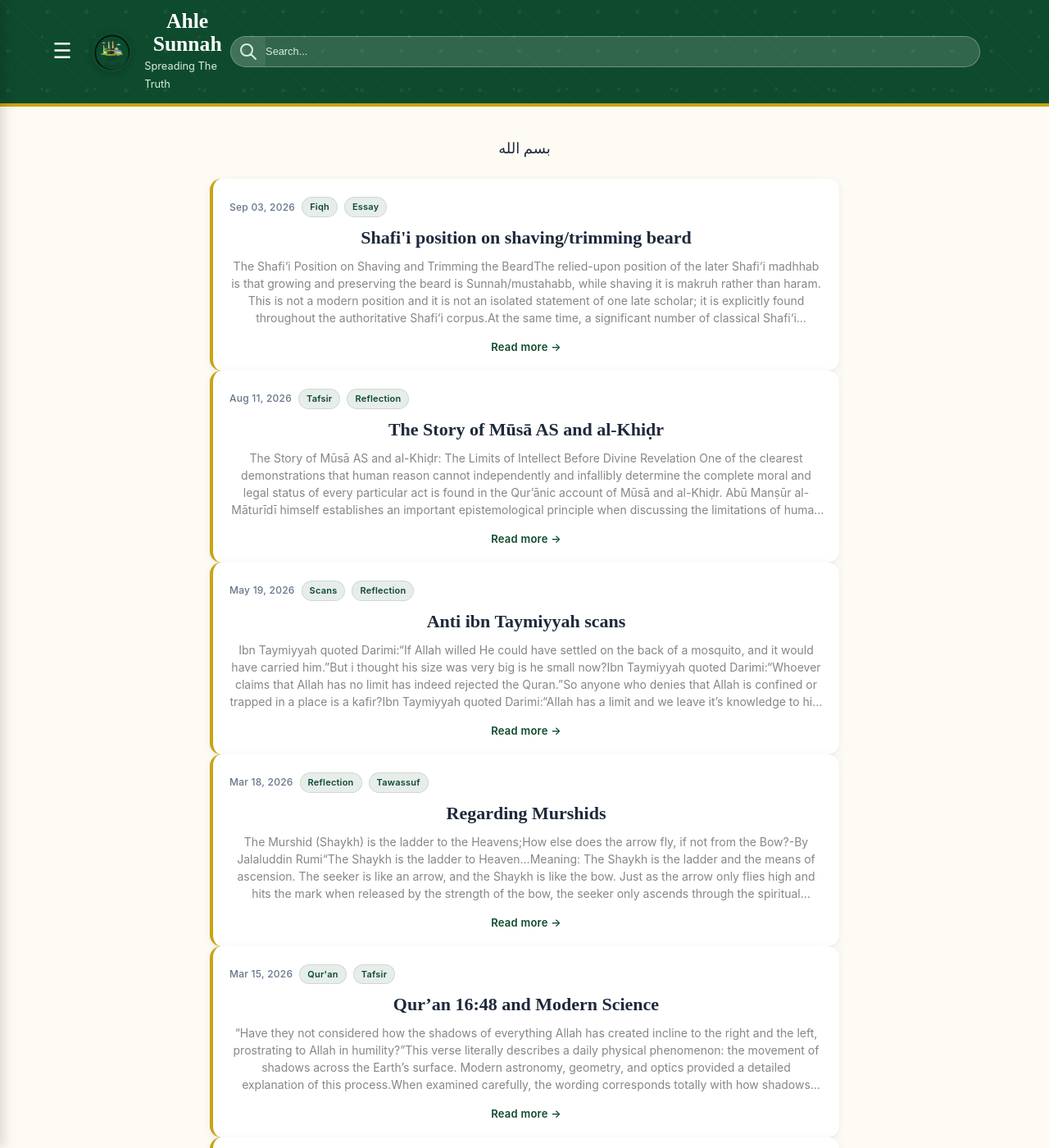
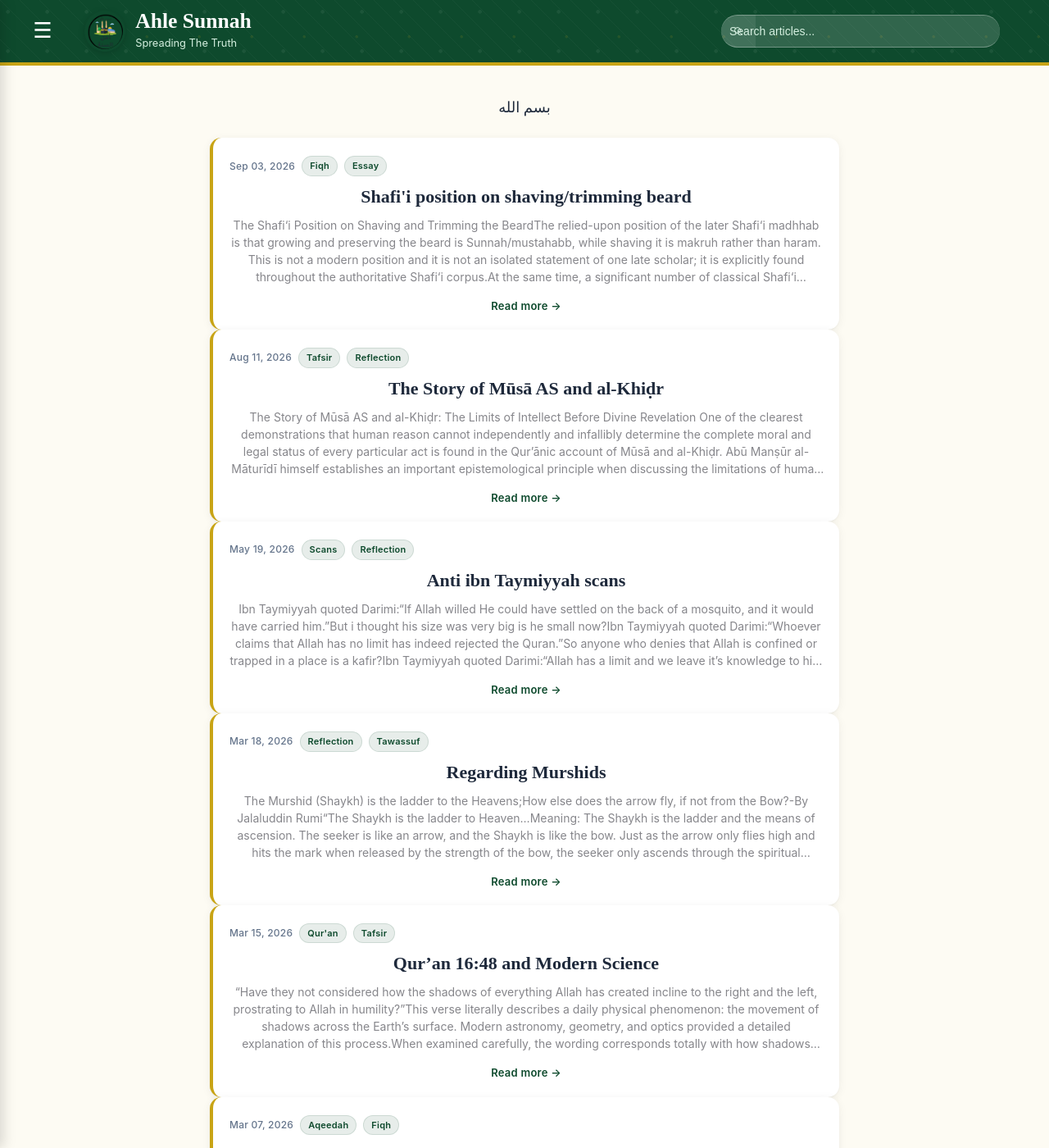
Before and after one commit to Fali17/ahlesunnah, a Jekyll site: the page built from index.html, in a window 1280 px wide and 1400 px high. Shown: the whole window at 82% size. Built offline with Jekyll 4.4.1, drawn with Linux system fonts in a browser that asks for light colours; the list of posts is cut into pages by our own code.

Commit message:
Update default.html

```diff
--- a/_layouts/default.html
+++ b/_layouts/default.html
@@ -33,32 +33,208 @@
       margin-top: 10px;
     }
 
+    /* ========== Search module ========== */
+.search-wrapper {
+  position: relative;
+  z-index: 1010;
+  width: 100%;
+  max-width: 340px;
+  flex-shrink: 0;
+}
+
+.search-form-container {
+  display: flex;
+  align-items: center;
+  width: 100%;
+  height: 40px;
+  background: rgba(255, 255, 255, 0.15);
+  border: 1px solid rgba(255, 255, 255, 0.3);
+  border-radius: 20px;
+  overflow: hidden;
+  margin: 0;
+  padding: 0;
+  transition: background 0.25s ease, border-color 0.25s ease, box-shadow 0.25s ease;
+}
+
+.search-form-container:focus-within {
+  background: #ffffff;
+  border-color: #ffffff;
+  box-shadow: 0 2px 12px rgba(0, 0, 0, 0.15);
+}
+
+/* Icon button (left side of the pill) */
+.search-icon-box {
+  flex-shrink: 0;
+  width: 42px;
+  height: 100%;
+  display: flex;
+  align-items: center;
+  justify-content: center;
+  background: rgba(255, 255, 255, 0.08);
+  border: none;
+  border-right: 1px solid rgba(255, 255, 255, 0.2);
+  cursor: pointer;
+  padding: 0;
+  margin: 0;
+  transition: background 0.2s ease;
+}
+
+.search-icon-box:hover {
+  background: rgba(0, 0, 0, 0.15);
+}
+
+.search-form-container:focus-within .search-icon-box {
+  background: #f1f5f9;
+  border-right-color: #e2e8f0;
+}
+
+.search-form-container:focus-within .search-icon-box:hover {
+  background: #e2e8f0;
+}
+
+.search-icon {
+  width: 18px;
+  height: 18px;
+  color: #d4efdf;
+  pointer-events: none;
+  transition: color 0.2s ease;
+}
+
+.search-form-container:focus-within .search-icon {
+  color: var(--primary);
+}
+
+/* Input */
 .search-input {
-      padding-left: 42px !important;
-      width:400px;
+  flex: 1;
+  min-width: 0;
+  height: 100%;
+  background: transparent !important;
+  border: none !important;
+  outline: none !important;
+  box-shadow: none !important;
+  padding: 0 14px 0 10px !important;
+  font-size: 0.875rem;
+  color: #ffffff;
+  margin: 0;
+}
 
+.search-input::placeholder {
+  color: #d4efdf;
 }
-/* Responsive adjustments for mobile screens */
-@media screen and (max-width: 768px) {
-  .search-form-container {
-    width: 90%; /* Extends the form's overall width on mobile */
+
+.search-form-container:focus-within .search-input {
+  color: var(--text) !important;
+}
+
+.search-form-container:focus-within .search-input::placeholder {
+  color: #94a3b8;
+}
+
+/* ========== Live search dropdown ========== */
+.search-results-dropdown {
+  position: absolute;
+  top: calc(100% + 8px);
+  left: 0;
+  right: 0;                 /* match form width */
+  width: 100%;
   max-width: 100%;
-    margin: 0 auto; /* Centers the container */
+  max-height: 360px;
+  overflow-y: auto;
+  background: #ffffff;
+  border-radius: 10px;
+  box-shadow: 0 8px 30px rgba(0, 0, 0, 0.18);
+  border: 1px solid var(--border);
+  display: none;            /* shown by JS */
+  z-index: 1020;
+}
+
+.search-result-item {
+  display: block;
+  padding: 12px 14px;
+  text-decoration: none !important;
+  border-bottom: 1px solid #f1f5f9;
+  transition: background 0.15s ease;
+}
+
+.search-result-item:last-child {
+  border-bottom: none;
+}
+
+.search-result-item:hover,
+.search-result-item:focus {
+  background: #f8fafc;
+  outline: none;
+}
+
+.search-result-title {
+  font-size: 0.95rem;
+  font-weight: 600;
+  color: var(--primary);
+  margin-bottom: 2px;
+  line-height: 1.3;
+}
+
+.search-result-meta {
+  font-size: 0.75rem;
+  color: var(--muted);
+  margin-bottom: 4px;
+}
+
+.search-result-excerpt {
+  font-size: 0.8rem;
+  color: #475569;
+  line-height: 1.4;
+  display: -webkit-box;
+  -webkit-line-clamp: 2;
+  -webkit-box-orient: vertical;
+  overflow: hidden;
+}
+
+.search-no-results {
+  padding: 16px;
+  text-align: center;
+  color: var(--muted);
+  font-size: 0.9rem;
+}
+
+/* Mobile */
+@media (max-width: 768px) {
+  .search-wrapper {
+    max-width: none;
+    width: 100%;
+    margin-top: 8px; /* if header stacks */
   }
 
   .search-input {
-    width: 100%; /* Tells the text input box to stretch completely inside its container */
-    font-size: 16px; /* Prevents iOS Safari from auto-zooming when tapping the field */
+    font-size: 16px !important; /* prevents iOS zoom */
   }
 
-  .search-icon-box {
-    /* Keeps the button scale stable while the container expands around it */
-    flex-shrink: 0;
+  .search-results-dropdown {
+    left: 0;
+    right: 0;
+    width: 100%;
   }
 }
+.header-container {
+  display: flex;
+  align-items: center;
+  justify-content: space-between;
+  gap: 16px;
+  max-width: 1200px;
+  margin: 0 auto;
+  padding: 0 20px;
+  width: 100%;
+  position: relative;
+}
 
-
-
+.header-inner {
+  display: flex;
+  align-items: center;
+  gap: 12px;
+  min-width: 0; /* allow shrinking */
+  flex: 1;
+}
 
   </style>
 </head>
@@ -81,26 +257,20 @@
           <p class="subtitle">{{ site.description }}</p>
         </div>
       </div>
-<!-- The Form Container -->
-<form id="searchForm" onsubmit="return false;" class="search-form-container">
-
-  <!-- Action Button Box Wrapper -->
-  <button type="submit" class="search-icon-box" aria-label="Execute Search">
-    <svg class="search-icon" xmlns="http://w3.org" fill="none" viewBox="0 0 24 24" stroke="currentColor" stroke-width="2" style="width: 24px; height: 24px;">
+<!-- Search: wrapper must be position:relative for the dropdown -->
+<div class="search-wrapper">
+  <form id="searchForm" onsubmit="return false;" class="search-form-container" role="search">
+    <button type="submit" class="search-icon-box" aria-label="Search">
+      <svg class="search-icon" xmlns="http://www.w3.org/2000/svg" fill="none" viewBox="0 0 24 24" stroke="currentColor" stroke-width="2" width="18" height="18">
         <path stroke-linecap="round" stroke-linejoin="round" d="M21 21l-6-6m2-5a7 7 0 11-14 0 7 7 0 0114 0z"></path>
       </svg>
     </button>
-
-  <!-- The Input Field -->
-  <input type="text" id="searchInput" class="search-input" placeholder="Search..." autocomplete="off">
-
+    <input type="search" id="searchInput" class="search-input" placeholder="Search articles..." autocomplete="off" aria-label="Search articles">
   </form>
 
-
-  <!-- Pop up drops pool results element -->
-  <div id="searchResults" class="search-results-dropdown"></div>
+  <!-- Dropdown must be a sibling of the form, inside .search-wrapper -->
+  <div id="searchResults" class="search-results-dropdown" role="listbox" aria-label="Search suggestions"></div>
 </div>
-
   </header>
 
   <!-- Sidebar Overlay + Menu -->
@@ -589,7 +759,57 @@
   }
 });
 </script>
+<script>
+  // Close dropdown on Escape
+searchInput.addEventListener('keydown', function (event) {
+  if (event.key === 'Escape') {
+    searchResults.style.display = 'none';
+    searchInput.blur();
+  }
+  if (event.key === 'Enter') {
+    event.preventDefault();
+    initFullViewSearchSearch();
+  }
+});
 
+// Keep the existing input listener, but ensure display is set correctly:
+searchInput.addEventListener('input', function () {
+  const query = this.value.trim();
+  searchResults.innerHTML = '';
+
+  if (query.length < 2) {
+    searchResults.style.display = 'none';
+    return;
+  }
+
+  const filtered = getMatchedPosts(query);
+
+  if (filtered.length > 0) {
+    filtered.slice(0, 8).forEach(item => {
+      const a = document.createElement('a');
+      a.href = item.url;
+      a.className = 'search-result-item';
+      a.setAttribute('role', 'option');
+      a.innerHTML = `
+        <div class="search-result-title">${highlightText(item.title, query)}</div>
+        <div class="search-result-meta">${item.date || ''}</div>
+        <div class="search-result-excerpt">${item.excerpt || ''}</div>
+      `;
+      searchResults.appendChild(a);
+    });
+  } else {
+    searchResults.innerHTML = '<div class="search-no-results">No articles found.</div>';
+  }
+  searchResults.style.display = 'block';
+});
+
+// Outside click (you already have this – keep it)
+document.addEventListener('click', function (e) {
+  if (!searchInput.contains(e.target) && !searchResults.contains(e.target) && !e.target.closest('.search-icon-box')) {
+    searchResults.style.display = 'none';
+  }
+});
+</script>
 
 </body>
 </html>
```
Lines whose indentation alone changed are shown as unchanged.
